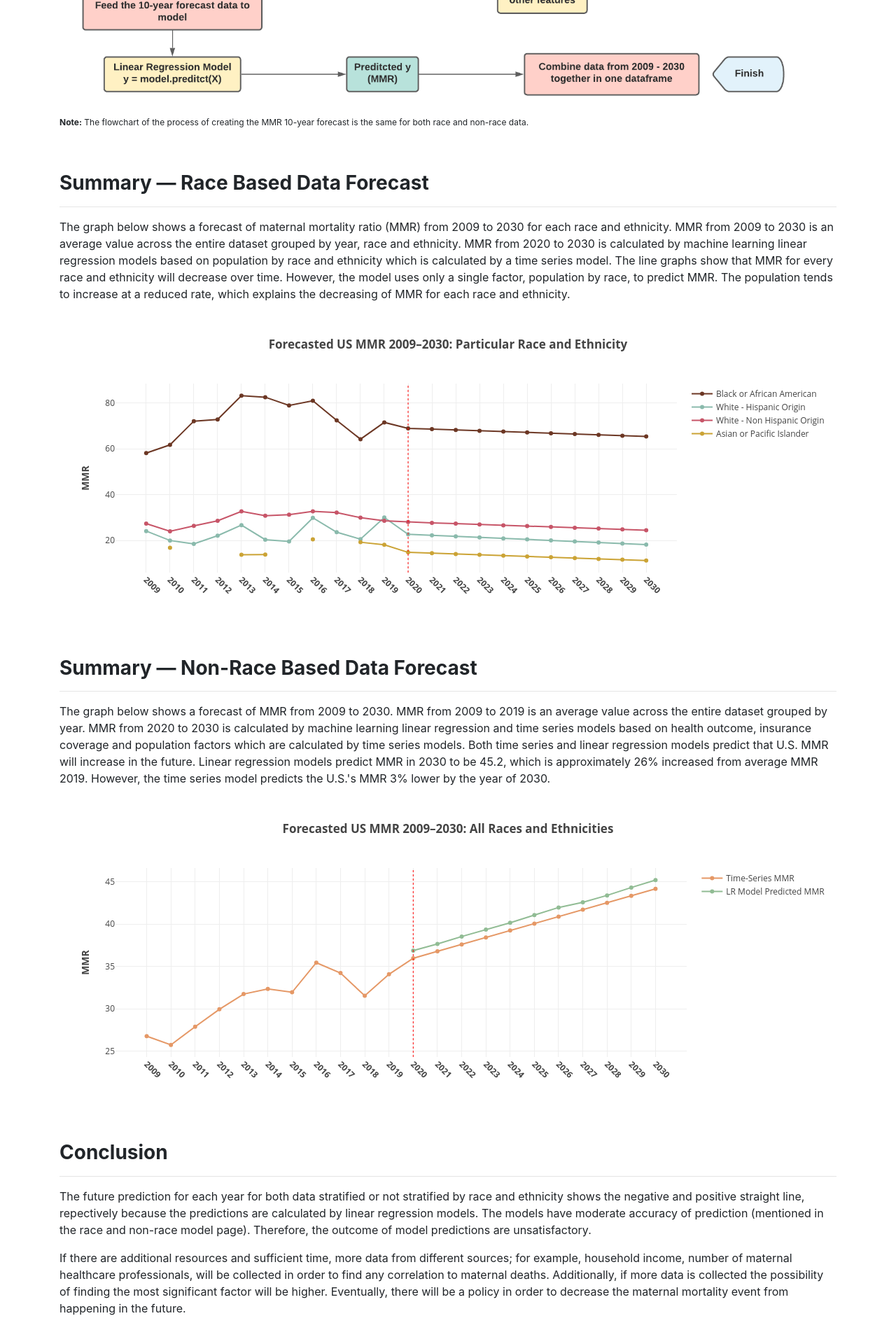
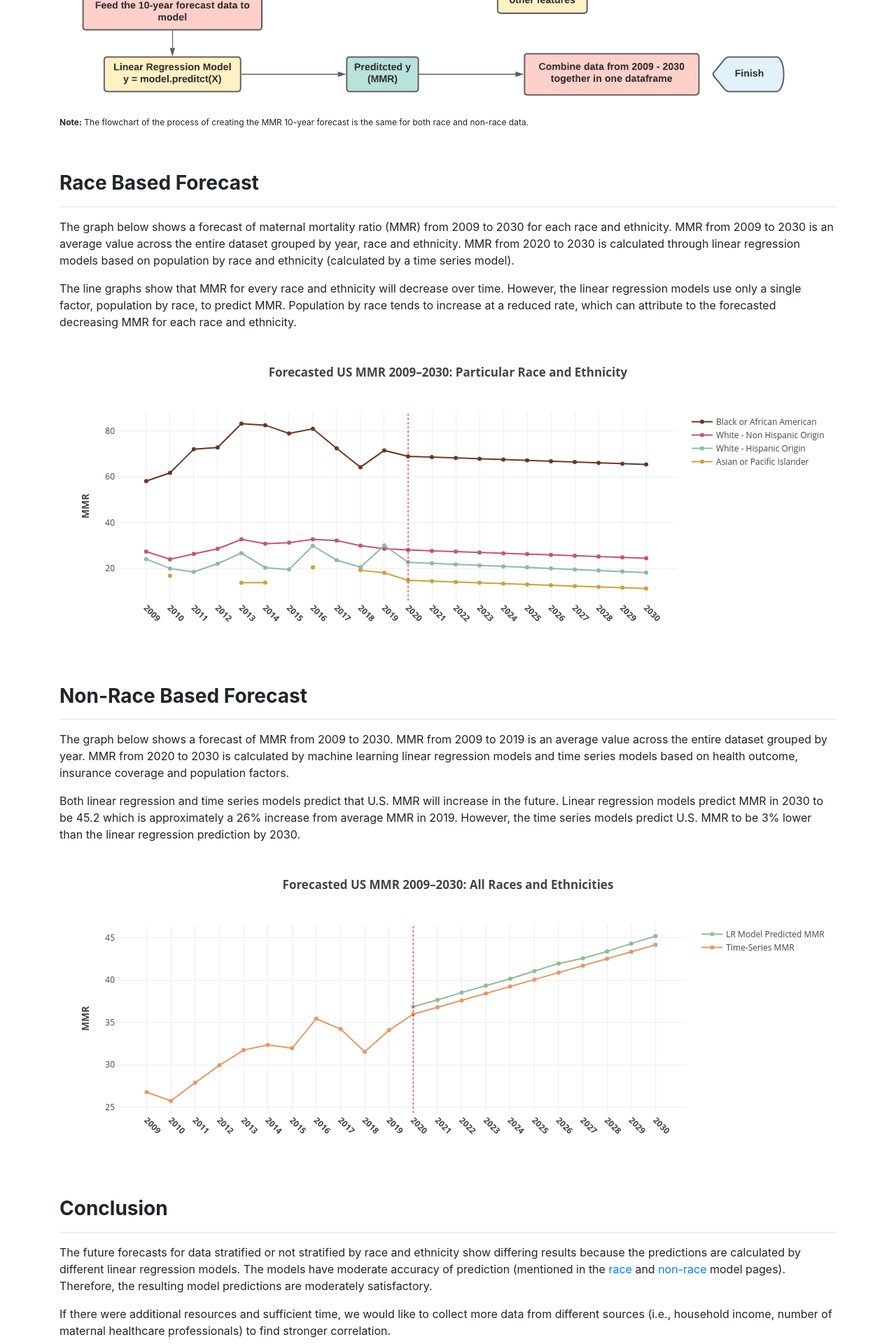
Before and after one commit to abpuccini/maternal-mortality-project, a Flask app: page /machine-learning-forecast in a window 1280 px wide. Shown: the part 947-2867 px from the top of the page at 70% size. Run offline with Flask 2, Linux system fonts and the light colour scheme; data comes from the database, SQL or seed files in the repository; some libraries are stand-ins or nearby versions; some web fonts are replaced.

Commit message:
Edit text

```diff
--- a/app.py
+++ b/app.py
@@ -521,6 +521,8 @@ def getHWCkey():
     key_hwc_data = []
 
     for task in tasks:
+        if task.measure_name == "Avoided Care due to Cost":
+            task.measure_name = "Avoided Care Due to Cost"
         item = {
             'measure_name': task.measure_name,
             'abbreviation': task.abbreviation,
--- a/static/js/ten_year_forecast.js
+++ b/static/js/ten_year_forecast.js
@@ -26,6 +26,18 @@ function non_race_graph() {
             model_pred_mmr.push(m_pred_mmr);
         });
         // Create Graph
+        var predic_mmr = {
+            x: years,
+            y: model_pred_mmr,
+            type: 'scatter',
+            name: 'LR Model Predicted MMR',
+            mode: 'lines+markers',
+            line: {
+                color: 'rgb(145, 188, 148)',
+                size: 12
+            }
+        };
+
         var act_mmr = {
             x: years,
             y: actual_mmr,
@@ -38,20 +50,10 @@ function non_race_graph() {
             }
         };
 
-        var predic_mmr = {
-            x: years,
-            y: model_pred_mmr,
-            type: 'scatter',
-            name: 'LR Model Predicted MMR',
-            mode: 'lines+markers',
-            line: {
-                color: 'rgb(145, 188, 148)',
-                size: 12
-            }
-        };
 
 
-        var data = [act_mmr, predic_mmr];
+
+        var data = [predic_mmr, act_mmr];
 
         var layout = {
             title: "<b>Forecasted US MMR 2009–2030: All Races and Ethnicities</b>",
@@ -87,8 +89,8 @@ function non_race_graph() {
 
 // Initialize arrays to hold data
 var race_year = [];
+var white_non_mmr = [];
 var white_his_mmr = [];
-var white_non_mmr = [];
 var black_mmr = [];
 var asian_mmr = [];
 
@@ -100,8 +102,8 @@ function race_graph() {
         // Get forecast data
         data.forEach(item => {
             year = item.year;
+            white_non = item.mmr_white_non_hispanic;
             white_his = item.mmr_white_hispanic;
-            white_non = item.mmr_white_non_hispanic;
             black = item.mmr_black_non_hispanic;
             asian = item.mmr_asian_non_hispanic;
             race_year.push(year);
@@ -112,6 +114,17 @@ function race_graph() {
         });
 
         // Create Graph
+        var white_non = {
+            x: race_year,
+            y: white_non_mmr,
+            type: 'scatter',
+            name: 'White - Non Hispanic Origin',
+            mode: 'lines+markers',
+            line: {
+                color: 'rgb(199, 85, 104)',
+                size: 12
+            }
+        };
         var white_his = {
             x: race_year,
             y: white_his_mmr,
@@ -120,18 +133,6 @@ function race_graph() {
             mode: 'lines+markers',
             line: {
                 color: 'rgb(138, 186, 172)',
-                size: 12
-            }
-        };
-
-        var white_non = {
-            x: race_year,
-            y: white_non_mmr,
-            type: 'scatter',
-            name: 'White - Non Hispanic Origin',
-            mode: 'lines+markers',
-            line: {
-                color: 'rgb(199, 85, 104)',
                 size: 12
             }
         };
@@ -162,7 +163,7 @@ function race_graph() {
 
 
 
-        var data = [black, white_his, white_non, asian];
+        var data = [black, white_non, white_his, asian];
 
         var layout = {
             title: "<b>Forecasted US MMR 2009–2030: Particular Race and Ethnicity</b>",
--- a/static/js/usranked.js
+++ b/static/js/usranked.js
@@ -408,11 +408,11 @@ function buildPlot(measure) {
     yaxis: {
       title: "<b>MMR</b>"
     },
-    title: `<b>MMR: ${full_called_measure}</b>`,
+    title: `<b>MMR: State Ranked ${full_called_measure}</b>`
   };
 
 
   // build the plot!
-  var config = {responsive: true, displayModeBar: false };
+  var config = {responsive: true, displayModeBar: false};
   Plotly.newPlot('rankedplot', data, layout, config);
 };
--- a/templates/machine-learning-forecast.html
+++ b/templates/machine-learning-forecast.html
@@ -124,16 +124,19 @@
         <!-- 10-year Forecast -->
         <div class="row">
             <div class="col-12 col-sm-12 col-md-12 col-lg-12 col-xl-12 col-xxl-12">
-                <h3>Summary — Race Based Data Forecast</h3>
+                <h3>Race Based Forecast</h3>
                 <hr>
                 <p>
                     The graph below shows a forecast of maternal mortality ratio (MMR) from 2009 to 2030 for each
                     race and ethnicity. MMR from 2009 to 2030 is an average value across the entire dataset grouped by
-                    year, race and ethnicity. MMR from 2020 to 2030 is calculated by machine learning linear
-                    regression models based on population by race and ethnicity which is calculated by a time series
-                    model. The line graphs show that MMR for every race and ethnicity will decrease over time. However,
-                    the model uses only a single factor, population by race, to predict MMR. The population tends to increase at a
-                    reduced rate, which explains the decreasing of MMR for each race and ethnicity.
+                    year, race and ethnicity. MMR from 2020 to 2030 is calculated through linear
+                    regression models based on population by race and ethnicity (calculated by a time series
+                    model).
+                </p>
+                <p>
+                    The line graphs show that MMR for every race and ethnicity will decrease over time. However,
+                    the linear regression models use only a single factor, population by race, to predict MMR. Population by race tends to increase at a
+                    reduced rate, which can attribute to the forecasted decreasing MMR for each race and ethnicity.
                 </p>
                 <div id="forecast_graph_race"></div>
             </div>
@@ -141,18 +144,20 @@
 
         <div class="row">
             <div class="col-12 col-sm-12 col-md-12 col-lg-12 col-xl-12 col-xxl-12">
-                <h3>Summary — Non-Race Based Data Forecast</h3>
+                <h3>Non-Race Based Forecast</h3>
                 <hr>
                 <p>
                     The graph below shows a forecast of MMR from 2009 to 2030. MMR
                     from 2009 to 2019 is an average value across the
                     entire dataset grouped by year. MMR from 2020 to 2030 is calculated by machine learning linear
-                    regression and time series models based on health outcome, insurance coverage and
-                    population factors which are calculated by time series models. Both
-                    time series and linear regression models predict that U.S. MMR will increase in the future.
-                    Linear regression models predict MMR in 2030 to be 45.2, which is approximately 26%
-                    increased from average MMR 2019. However, the time series model predicts the U.S.'s MMR 3% lower by
-                    the year of 2030.
+                    regression models and time series models based on health outcome, insurance coverage and
+                    population factors.
+                </p>
+                <p>
+                    Both linear regression and time series models predict that U.S. MMR will increase in the future.
+                    Linear regression models predict MMR in 2030 to be 45.2 which is approximately a 26%
+                    increase from average MMR in 2019. However, the time series models predict U.S. MMR to be 3% lower than the linear regression prediction by
+                    2030.
                 </p>
                 <div id="forecast_graph_non_race"></div>
             </div>
@@ -163,17 +168,14 @@
                 <h3>Conclusion</h3>
                 <hr>
                 <p>
-                    The future prediction for each year for both data stratified or not stratified by race and ethnicity
-                    shows the negative and positive straight line, repectively because the predictions are calculated by
-                    linear regression models. The models have moderate accuracy of prediction (mentioned in the race and
-                    non-race model page). Therefore, the outcome of model predictions are unsatisfactory.
+                    The future forecasts for data stratified or not stratified by race and ethnicity
+                    show differing results because the predictions are calculated by different
+                    linear regression models. The models have moderate accuracy of prediction (mentioned in the <a href="/machine-learning-race-model">race</a> and
+                    <a href="/machine-learning-non-race-model">non-race</a> model pages). Therefore, the resulting model predictions are moderately satisfactory.
                 </p>
                 <p>
-                    If there are additional resources and sufficient time, more data from different sources; for
-                    example, household income, number of maternal healthcare professionals, will be collected in order
-                    to find any correlation to maternal deaths. Additionally, if more data is collected the possibility
-                    of finding the most significant factor will be higher. Eventually, there will be a policy in order
-                    to decrease the maternal mortality event from happening in the future.
+                    If there were additional resources and sufficient time, we would like to collect more data from different sources (i.e., household income, number of maternal healthcare professionals)
+                    to find stronger correlation.
                 </p>
             </div>
         </div>
--- a/templates/machine-learning-playground.html
+++ b/templates/machine-learning-playground.html
@@ -179,7 +179,7 @@
                 <div id="overview">
                     <p>
                         The MMR presented in the graph above is based on averages of public health measures from the
-                        years 2009-2019. The interactive form allows users to input their own values for public health
+                        years 2009 to 2019. The interactive form allows users to input their own values for public health
                         measures to explore a measure's effect on MMR. The table below shows possible values for health measures
                         that users might consider entering.
                     </p>
--- a/templates/news-articles.html
+++ b/templates/news-articles.html
@@ -91,7 +91,7 @@
             </div>
             <div class="col-12 col-sm-12 col-md-12 col-lg-12 col-xl-12 col-xxl-12 text-center">
                 <h1>News and Articles</h1>
-                <h6>Discover maternal mortality news and articles</h6>
+                <h6>Discover Maternal Mortality News and Articles</h6>
             </div>
         </div>
     </div>
--- a/templates/united-states-mmr-affordable-care-act.html
+++ b/templates/united-states-mmr-affordable-care-act.html
@@ -138,7 +138,7 @@
 
             <div class="row" id="overview">
                 <div class="col-12 col-sm-12 col-md-12 col-lg-12 col-xl-12 col-xxl-12">
-                    <h3>U.S. MMR Data</h3>
+                    <h3>US MMR Data</h3>
                     <hr>
                     <p>
                         The National Center for Health Statistics data on maternal deaths in the United States from
@@ -240,7 +240,7 @@
                 <div class="col-12 col-sm-12 col-md-12 col-lg-12 col-xl-12 col-xxl-12">
                     <h3>Summary</h3>
                     <hr>
-                    <p>The U.S. has the highest and most concerning maternal mortality ratio among high-income nations (Eliason, 2020). Within the U.S. there is a disparity in maternal mortality ratios among states, and access to insurance and medicaid coverage is an important factor. <a href="/united-states-ranked-health-measure-comparison#main-container">State decisions affect women's access</a> to prenatal and postpartum care, and the resulting outcomes of pregnancy.</p>
+                    <p>The U.S. has the highest and most concerning maternal mortality ratio among high-income nations (Eliason, 2020). Within the U.S. there is a disparity in maternal mortality ratio among states, and access to insurance and medicaid coverage is an important factor. <a href="/united-states-ranked-health-measure-comparison#main-container">State decisions affect women's access</a> to prenatal and postpartum care and affect the resulting outcomes of pregnancy.</p>
                 </div>
             </div>
 
```
Also changed, not shown: templates/machine-learning-non-race-model.html (+18 -1 lines), templates/machine-learning-race-model.html (+18 -15 lines), templates/united-states-ranked-health-measure-comparison.html (+18 -22 lines).
